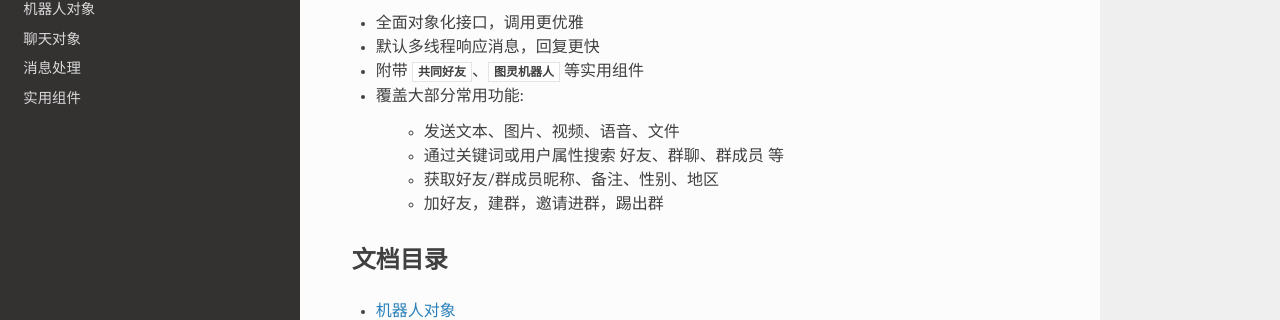
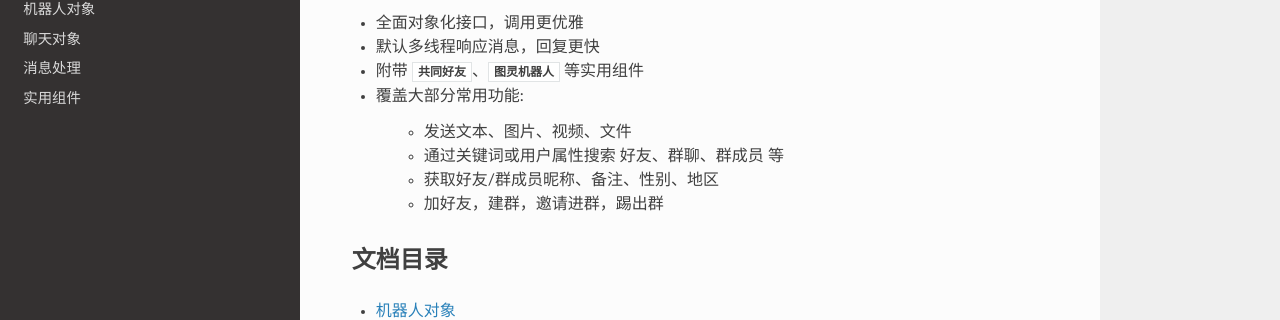
Before and after one commit to youfou/wxpy, a Sphinx documentation site: the page built from docs/index.rst, in a window 1280 px wide and 900 px high, scrolled down 887 px. Shown: the part 136-456 px from the top of the window. Built offline with Sphinx 7.4.7 and the Read the Docs theme 2.0.0, drawn with Linux system fonts in a browser that asks for light colours.

Commit message:
fix docs issue

```diff
--- a/README.rst
+++ b/README.rst
@@ -77,7 +77,7 @@ wxpy: 用 Python 玩微信
 * 附带 共同好友、图灵机器人 等实用组件
 * 覆盖大部分常用功能:
 
-    * 发送文本、图片、视频、语音、文件
+    * 发送文本、图片、视频、文件
     * 通过关键词或用户属性搜索 好友、群聊、群成员 等
     * 获取好友/群成员昵称、备注、性别、地区
     * 加好友，建群，邀请进群，踢出群
--- a/docs/index.rst
+++ b/docs/index.rst
@@ -50,7 +50,7 @@ wxpy: 用 Python 玩微信
 * 附带 :any:`共同好友 <mutual_friends>`、:any:`图灵机器人 <Tuling>` 等实用组件
 * 覆盖大部分常用功能:
 
-    * 发送文本、图片、视频、语音、文件
+    * 发送文本、图片、视频、文件
     * 通过关键词或用户属性搜索 好友、群聊、群成员 等
     * 获取好友/群成员昵称、备注、性别、地区
     * 加好友，建群，邀请进群，踢出群
```
